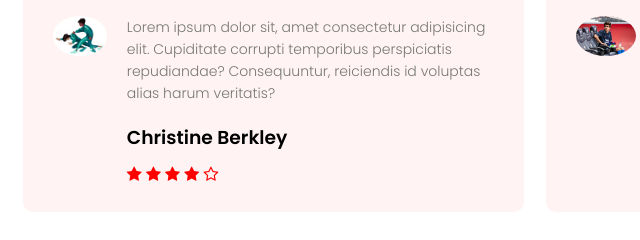
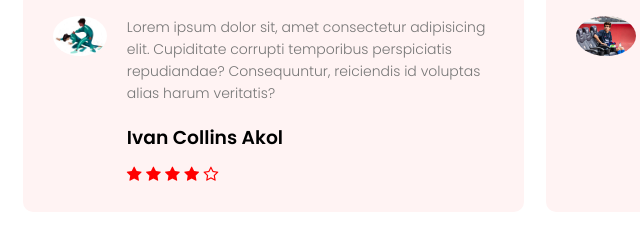
Before and after one commit to 73-939-133/73-939-133.github.io, a plain HTML site: page index.html in a window 1280 px wide. Shown: the part 2720-2960 px from the top of the page, 105-745 px from the left. Drawn offline with Linux system fonts and the light colour scheme.

Commit message:
Update index.html

```diff
--- a/index.html
+++ b/index.html
@@ -163,7 +163,7 @@
               Cupiditate corrupti temporibus perspiciatis repudiandae?
               Consequuntur, reiciendis id voluptas alias harum veritatis?
             </p>
-            <h3>Christine Berkley</h3>
+            <h3>Ivan Collins Akol</h3>
             <i class="fa fa-star"></i>
             <i class="fa fa-star"></i>
             <i class="fa fa-star"></i>
```
